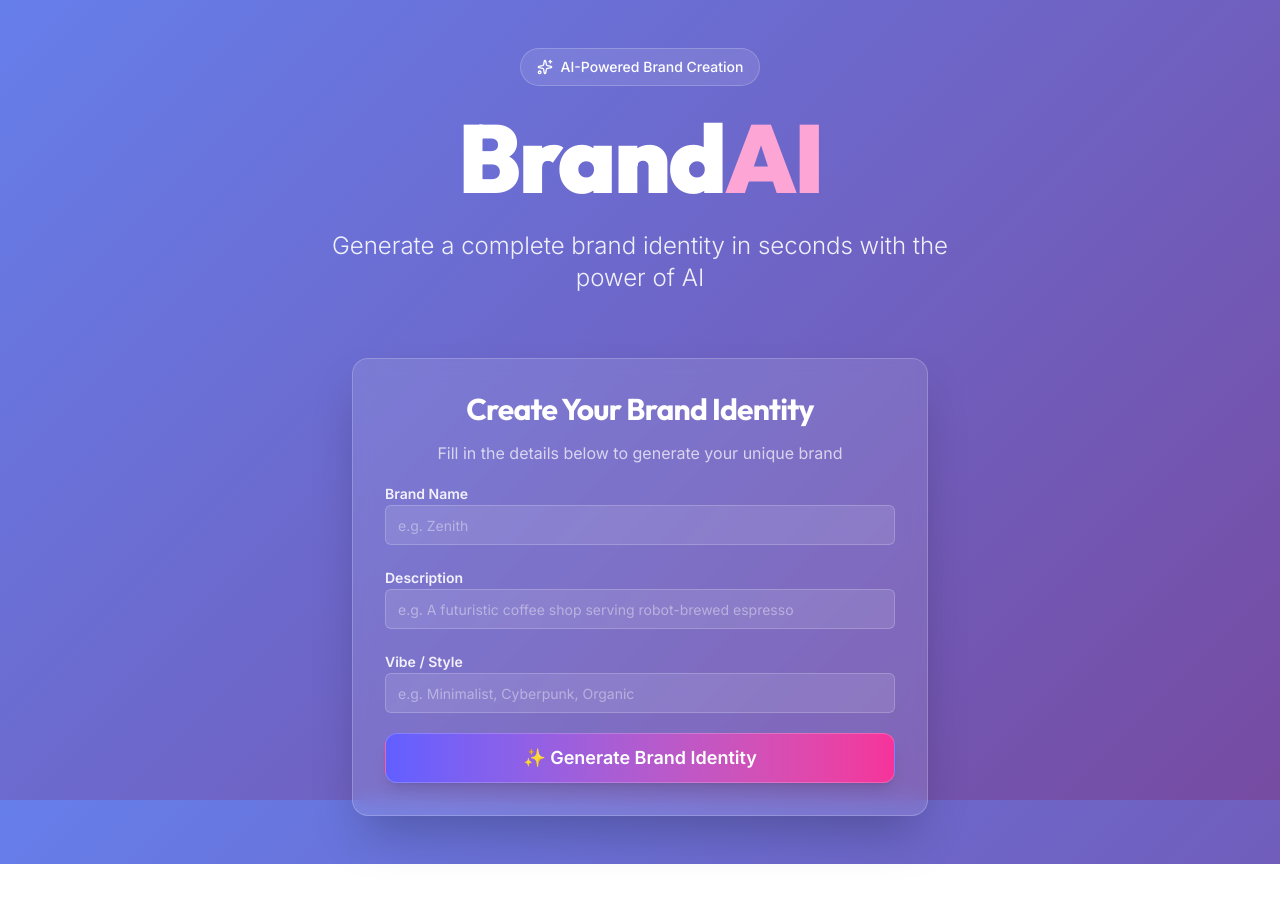
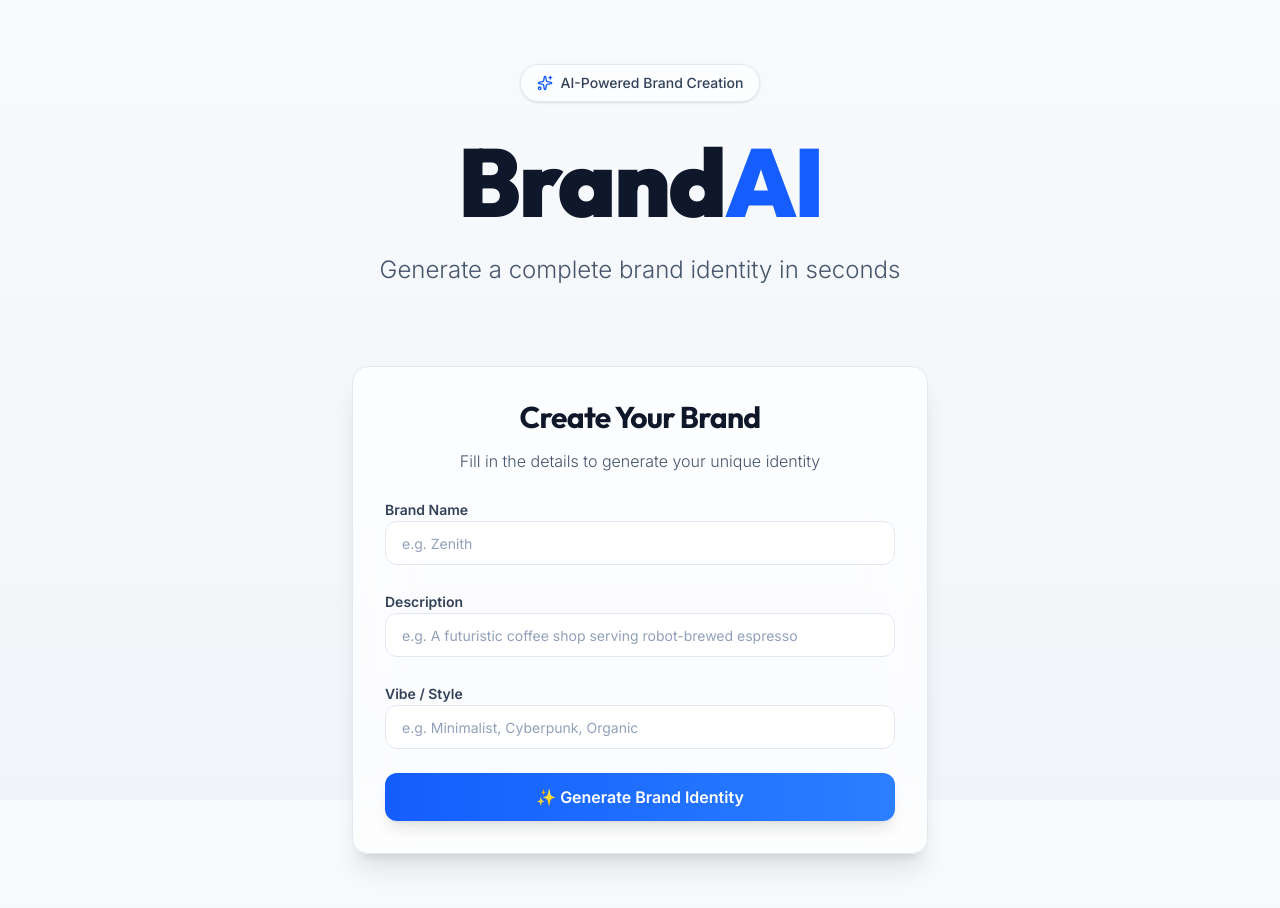
Before and after one commit to KunalMeher19/robo, a Next.js app: page / in a window 1280 px wide. Shown: the top 908 px of the page. Before the commit the page ends 864 px from the top, so only its background shows below. Built offline with nearby package versions, Linux system fonts and the light colour scheme.

Commit message:
feat: Add brand generation form with new UI components and global styles

```diff
--- a/app/globals.css
+++ b/app/globals.css
@@ -2,13 +2,11 @@
 @import "tailwindcss";
 
 :root {
-  --background: #ffffff;
+  --background: #fafafa;
   --foreground: #0a0a0a;
-  --primary: #6366f1;
-  --primary-dark: #4f46e5;
-  --accent: #ec4899;
-  --gradient-start: #6366f1;
-  --gradient-end: #ec4899;
+  --primary: #2563eb;
+  --accent: #64748b;
+  --border: #e2e8f0;
 }
 
 @theme inline {
@@ -23,28 +21,30 @@
   :root {
     --background: #0a0a0a;
     --foreground: #ededed;
+    --border: #27272a;
   }
 }
 
 body {
-  background: linear-gradient(135deg, #667eea 0%, #764ba2 100%);
+  background: linear-gradient(to bottom, #f8fafc 0%, #f1f5f9 100%);
   background-attachment: fixed;
   color: var(--foreground);
   font-family: 'Inter', -apple-system, BlinkMacSystemFont, 'Segoe UI', sans-serif;
   min-height: 100vh;
 }
 
-/* Glassmorphism utility */
+/* Glassmorphism utility - subtle */
 .glass {
-  background: rgba(255, 255, 255, 0.1);
-  backdrop-filter: blur(10px);
-  -webkit-backdrop-filter: blur(10px);
-  border: 1px solid rgba(255, 255, 255, 0.2);
+  background: rgba(255, 255, 255, 0.7);
+  backdrop-filter: blur(20px);
+  -webkit-backdrop-filter: blur(20px);
+  border: 1px solid rgba(226, 232, 240, 0.8);
+  box-shadow: 0 8px 32px rgba(0, 0, 0, 0.04);
 }
 
-/* Gradient text */
+/* Gradient text - subtle */
 .gradient-text {
-  background: linear-gradient(135deg, #667eea 0%, #764ba2 100%);
+  background: linear-gradient(135deg, #2563eb 0%, #64748b 100%);
   -webkit-background-clip: text;
   -webkit-text-fill-color: transparent;
   background-clip: text;
@@ -52,23 +52,56 @@ body {
 
 /* Smooth transitions */
 * {
-  transition: all 0.2s ease-in-out;
+  transition: all 0.3s cubic-bezier(0.4, 0, 0.2, 1);
 }
 
 /* Custom scrollbar */
 ::-webkit-scrollbar {
-  width: 8px;
+  width: 6px;
 }
 
 ::-webkit-scrollbar-track {
-  background: rgba(255, 255, 255, 0.1);
+  background: transparent;
 }
 
 ::-webkit-scrollbar-thumb {
-  background: rgba(102, 126, 234, 0.5);
-  border-radius: 4px;
+  background: rgba(100, 116, 139, 0.3);
+  border-radius: 3px;
 }
 
 ::-webkit-scrollbar-thumb:hover {
-  background: rgba(102, 126, 234, 0.8);
+  background: rgba(100, 116, 139, 0.5);
 }
+
+/* Subtle animations */
+@keyframes fadeInUp {
+  from {
+    opacity: 0;
+    transform: translateY(20px);
+  }
+
+  to {
+    opacity: 1;
+    transform: translateY(0);
+  }
+}
+
+@keyframes float {
+
+  0%,
+  100% {
+    transform: translateY(0px);
+  }
+
+  50% {
+    transform: translateY(-10px);
+  }
+}
+
+.animate-fade-in-up {
+  animation: fadeInUp 0.6s ease-out;
+}
+
+.animate-float {
+  animation: float 3s ease-in-out infinite;
+}
--- a/app/page.tsx
+++ b/app/page.tsx
@@ -36,26 +36,43 @@ export default function Home() {
   };
 
   return (
-    <main className="min-h-screen py-12 px-4 sm:px-6 lg:px-8">
+    <main className="min-h-screen py-16 px-4 sm:px-6 lg:px-8">
       <div className="max-w-7xl mx-auto">
         {/* Header */}
         <motion.div
-          initial={{ opacity: 0, y: -20 }}
+          initial={{ opacity: 0, y: -30 }}
           animate={{ opacity: 1, y: 0 }}
-          className="text-center mb-16"
+          transition={{ duration: 0.8, ease: [0.4, 0, 0.2, 1] }}
+          className="text-center mb-20"
         >
-          <div className="inline-flex items-center gap-2 mb-6 px-4 py-2 rounded-full glass text-white">
-            <Sparkles className="w-4 h-4" />
-            <span className="text-sm font-medium">AI-Powered Brand Creation</span>
-          </div>
+          <motion.div
+            initial={{ opacity: 0, scale: 0.9 }}
+            animate={{ opacity: 1, scale: 1 }}
+            transition={{ delay: 0.2, duration: 0.6 }}
+            className="inline-flex items-center gap-2 mb-8 px-4 py-2 rounded-full bg-white/60 backdrop-blur-sm border border-slate-200 shadow-sm"
+          >
+            <Sparkles className="w-4 h-4 text-blue-600" />
+            <span className="text-sm font-medium text-slate-700">AI-Powered Brand Creation</span>
+          </motion.div>
 
-          <h1 className="text-6xl sm:text-7xl lg:text-8xl font-black text-white mb-6 tracking-tight" style={{ fontFamily: 'Outfit, sans-serif' }}>
-            Brand<span className="text-pink-300">AI</span>
-          </h1>
+          <motion.h1
+            initial={{ opacity: 0, y: 20 }}
+            animate={{ opacity: 1, y: 0 }}
+            transition={{ delay: 0.3, duration: 0.8 }}
+            className="text-6xl sm:text-7xl lg:text-8xl font-black text-slate-900 mb-6 tracking-tight"
+            style={{ fontFamily: 'Outfit, sans-serif' }}
+          >
+            Brand<span className="text-blue-600">AI</span>
+          </motion.h1>
 
-          <p className="text-xl sm:text-2xl text-white/90 max-w-2xl mx-auto font-light">
-            Generate a complete brand identity in seconds with the power of AI
-          </p>
+          <motion.p
+            initial={{ opacity: 0 }}
+            animate={{ opacity: 1 }}
+            transition={{ delay: 0.5, duration: 0.8 }}
+            className="text-xl sm:text-2xl text-slate-600 max-w-2xl mx-auto font-light"
+          >
+            Generate a complete brand identity in seconds
+          </motion.p>
         </motion.div>
 
         {/* Content */}
@@ -63,10 +80,10 @@ export default function Home() {
           {!brandData ? (
             <motion.div
               key="form"
-              initial={{ opacity: 0, scale: 0.95 }}
-              animate={{ opacity: 1, scale: 1 }}
-              exit={{ opacity: 0, scale: 0.95 }}
-              transition={{ duration: 0.3 }}
+              initial={{ opacity: 0, y: 20 }}
+              animate={{ opacity: 1, y: 0 }}
+              exit={{ opacity: 0, y: -20 }}
+              transition={{ duration: 0.5, ease: [0.4, 0, 0.2, 1] }}
             >
               <BrandForm onSubmit={handleGenerate} isLoading={isLoading} />
               {error && (
@@ -75,7 +92,7 @@ export default function Home() {
                   animate={{ opacity: 1, y: 0 }}
                   className="mt-6 text-center"
                 >
-                  <div className="inline-block px-6 py-3 rounded-xl bg-red-500/20 backdrop-blur-sm border border-red-500/30 text-red-100">
+                  <div className="inline-block px-6 py-3 rounded-xl bg-red-50 border border-red-200 text-red-700">
                     {error}
                   </div>
                 </motion.div>
@@ -86,12 +103,12 @@ export default function Home() {
               key="showcase"
               initial={{ opacity: 0 }}
               animate={{ opacity: 1 }}
-              transition={{ duration: 0.5 }}
+              transition={{ duration: 0.6 }}
             >
-              <div className="mb-8 text-center">
+              <div className="mb-10 text-center">
                 <button
                   onClick={() => setBrandData(null)}
-                  className="px-6 py-3 rounded-xl glass text-white hover:bg-white/20 transition-all font-medium"
+                  className="px-6 py-3 rounded-xl bg-white/60 backdrop-blur-sm border border-slate-200 text-slate-700 hover:bg-white/80 hover:border-slate-300 transition-all font-medium shadow-sm"
                 >
                   ← Create New Brand
                 </button>
--- a/components/features/BrandForm.tsx
+++ b/components/features/BrandForm.tsx
@@ -24,22 +24,22 @@ export function BrandForm({ onSubmit, isLoading }: BrandFormProps) {
     };
 
     return (
-        <Card className="w-full max-w-xl mx-auto glass border-white/20 shadow-2xl">
-            <CardHeader className="text-center pb-4">
-                <CardTitle className="text-3xl font-bold text-white" style={{ fontFamily: 'Outfit, sans-serif' }}>
-                    Create Your Brand Identity
+        <Card className="w-full max-w-xl mx-auto bg-white/70 backdrop-blur-xl border-slate-200 shadow-xl">
+            <CardHeader className="text-center pb-6">
+                <CardTitle className="text-3xl font-bold text-slate-900" style={{ fontFamily: 'Outfit, sans-serif' }}>
+                    Create Your Brand
                 </CardTitle>
-                <p className="text-white/70 mt-2">Fill in the details below to generate your unique brand</p>
+                <p className="text-slate-600 mt-2 font-light">Fill in the details to generate your unique identity</p>
             </CardHeader>
             <CardContent>
-                <form onSubmit={handleSubmit} className="space-y-5">
+                <form onSubmit={handleSubmit} className="space-y-6">
                     <motion.div
                         initial={{ opacity: 0, x: -20 }}
                         animate={{ opacity: 1, x: 0 }}
-                        transition={{ delay: 0.1 }}
+                        transition={{ delay: 0.1, duration: 0.5 }}
                         className="space-y-2"
                     >
-                        <label htmlFor="brandName" className="text-sm font-semibold text-white/90">
+                        <label htmlFor="brandName" className="text-sm font-semibold text-slate-700">
                             Brand Name
                         </label>
                         <Input
@@ -51,17 +51,17 @@ export function BrandForm({ onSubmit, isLoading }: BrandFormProps) {
                             }
                             required
                             disabled={isLoading}
-                            className="bg-white/10 border-white/20 text-white placeholder:text-white/40 focus:bg-white/20 focus:border-white/40"
+                            className="bg-white border-slate-200 text-slate-900 placeholder:text-slate-400 focus:border-blue-400 focus:ring-2 focus:ring-blue-100"
                         />
                     </motion.div>
 
                     <motion.div
                         initial={{ opacity: 0, x: -20 }}
                         animate={{ opacity: 1, x: 0 }}
-                        transition={{ delay: 0.2 }}
+                        transition={{ delay: 0.2, duration: 0.5 }}
                         className="space-y-2"
                     >
-                        <label htmlFor="description" className="text-sm font-semibold text-white/90">
+                        <label htmlFor="description" className="text-sm font-semibold text-slate-700">
                             Description
                         </label>
                         <Input
@@ -73,17 +73,17 @@ export function BrandForm({ onSubmit, isLoading }: BrandFormProps) {
                             }
                             required
                             disabled={isLoading}
-                            className="bg-white/10 border-white/20 text-white placeholder:text-white/40 focus:bg-white/20 focus:border-white/40"
+                            className="bg-white border-slate-200 text-slate-900 placeholder:text-slate-400 focus:border-blue-400 focus:ring-2 focus:ring-blue-100"
                         />
                     </motion.div>
 
                     <motion.div
                         initial={{ opacity: 0, x: -20 }}
                         animate={{ opacity: 1, x: 0 }}
-                        transition={{ delay: 0.3 }}
+                        transition={{ delay: 0.3, duration: 0.5 }}
                         className="space-y-2"
                     >
-                        <label htmlFor="vibe" className="text-sm font-semibold text-white/90">
+                        <label htmlFor="vibe" className="text-sm font-semibold text-slate-700">
                             Vibe / Style
                         </label>
                         <Input
@@ -95,18 +95,19 @@ export function BrandForm({ onSubmit, isLoading }: BrandFormProps) {
                             }
                             required
                             disabled={isLoading}
-                            className="bg-white/10 border-white/20 text-white placeholder:text-white/40 focus:bg-white/20 focus:border-white/40"
+                            className="bg-white border-slate-200 text-slate-900 placeholder:text-slate-400 focus:border-blue-400 focus:ring-2 focus:ring-blue-100"
                         />
                     </motion.div>
 
                     <motion.div
                         initial={{ opacity: 0, y: 20 }}
                         animate={{ opacity: 1, y: 0 }}
-                        transition={{ delay: 0.4 }}
+                        transition={{ delay: 0.4, duration: 0.5 }}
                     >
                         <Button
                             type="submit"
-                            className="w-full bg-gradient-to-r from-indigo-500 to-pink-500 hover:from-indigo-600 hover:to-pink-600 text-white font-semibold py-6 text-lg shadow-lg hover:shadow-xl transform hover:scale-[1.02]"
+                            variant="gradient"
+                            className="w-full bg-gradient-to-r from-blue-600 to-blue-500 hover:from-blue-700 hover:to-blue-600 text-white font-semibold py-6 text-base shadow-lg hover:shadow-xl"
                             disabled={isLoading}
                         >
                             {isLoading ? (
--- a/components/ui/Button.tsx
+++ b/components/ui/Button.tsx
@@ -9,10 +9,10 @@ export interface ButtonProps extends React.ButtonHTMLAttributes<HTMLButtonElemen
 const Button = React.forwardRef<HTMLButtonElement, ButtonProps>(
     ({ className, variant = 'default', size = 'default', ...props }, ref) => {
         const variants = {
-            default: "bg-white/10 text-white hover:bg-white/20 backdrop-blur-sm border border-white/20",
-            outline: "border-2 border-white/30 bg-transparent hover:bg-white/10 text-white",
-            ghost: "hover:bg-white/10 text-white",
-            gradient: "bg-gradient-to-r from-indigo-500 to-pink-500 hover:from-indigo-600 hover:to-pink-600 text-white shadow-lg",
+            default: "bg-white border border-slate-200 text-slate-900 hover:bg-slate-50 hover:border-slate-300 shadow-sm",
+            outline: "border-2 border-slate-300 bg-transparent hover:bg-slate-50 text-slate-900",
+            ghost: "hover:bg-slate-100 text-slate-900",
+            gradient: "bg-gradient-to-r from-blue-600 to-blue-500 hover:from-blue-700 hover:to-blue-600 text-white shadow-lg",
         }
         const sizes = {
             default: "h-11 px-6 py-2",
@@ -22,7 +22,7 @@ const Button = React.forwardRef<HTMLButtonElement, ButtonProps>(
         return (
             <button
                 className={cn(
-                    "inline-flex items-center justify-center rounded-xl font-semibold transition-all duration-200 focus-visible:outline-none focus-visible:ring-2 focus-visible:ring-white/50 disabled:pointer-events-none disabled:opacity-50 transform hover:scale-[1.02]",
+                    "inline-flex items-center justify-center rounded-xl font-semibold transition-all duration-300 focus-visible:outline-none focus-visible:ring-2 focus-visible:ring-blue-200 disabled:pointer-events-none disabled:opacity-50 transform hover:scale-[1.01]",
                     variants[variant],
                     sizes[size],
                     className
--- a/components/ui/Card.tsx
+++ b/components/ui/Card.tsx
@@ -8,7 +8,7 @@ const Card = React.forwardRef<
     <div
         ref={ref}
         className={cn(
-            "rounded-2xl border bg-white/5 backdrop-blur-md shadow-2xl",
+            "rounded-2xl border border-slate-200 bg-white/70 backdrop-blur-xl shadow-xl",
             className
         )}
         {...props}
--- a/components/ui/Input.tsx
+++ b/components/ui/Input.tsx
@@ -10,7 +10,7 @@ const Input = React.forwardRef<HTMLInputElement, InputProps>(
             <input
                 type={type}
                 className={cn(
-                    "flex h-10 w-full rounded-md border border-gray-200 bg-white px-3 py-2 text-sm ring-offset-white file:border-0 file:bg-transparent file:text-sm file:font-medium placeholder:text-gray-500 focus-visible:outline-none focus-visible:ring-2 focus-visible:ring-blue-500 disabled:cursor-not-allowed disabled:opacity-50",
+                    "flex h-11 w-full rounded-xl border border-slate-200 bg-white px-4 py-2 text-sm text-slate-900 ring-offset-white file:border-0 file:bg-transparent file:text-sm file:font-medium placeholder:text-slate-400 focus-visible:outline-none focus-visible:ring-2 focus-visible:ring-blue-100 focus-visible:border-blue-400 disabled:cursor-not-allowed disabled:opacity-50 transition-all",
                     className
                 )}
                 ref={ref}
```
